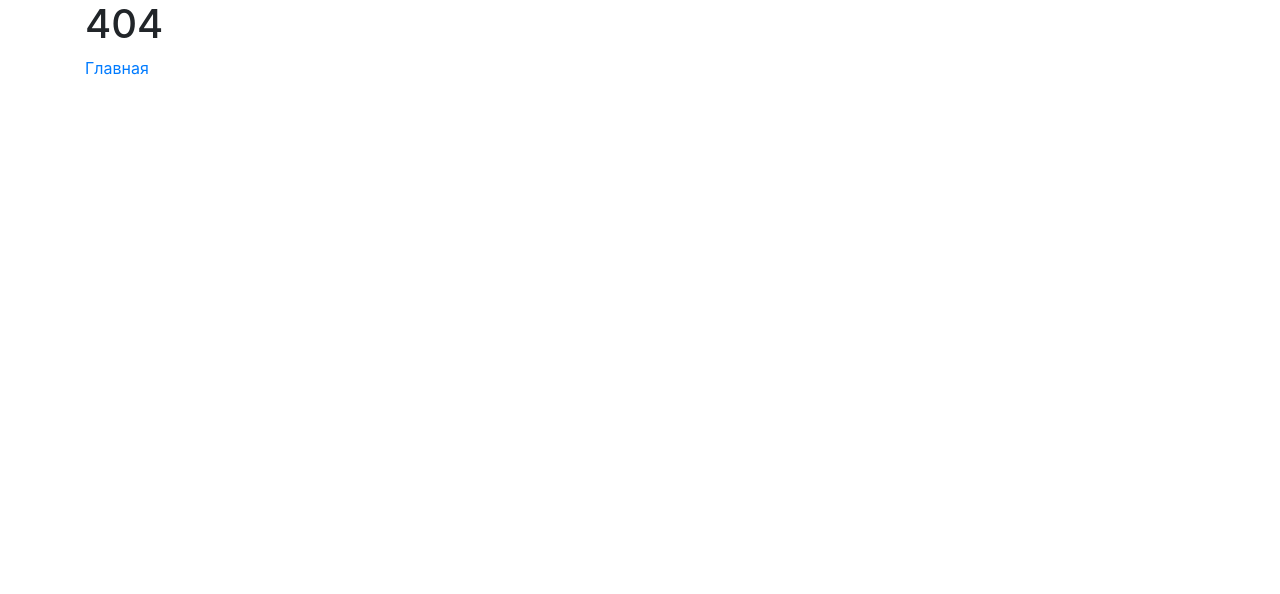
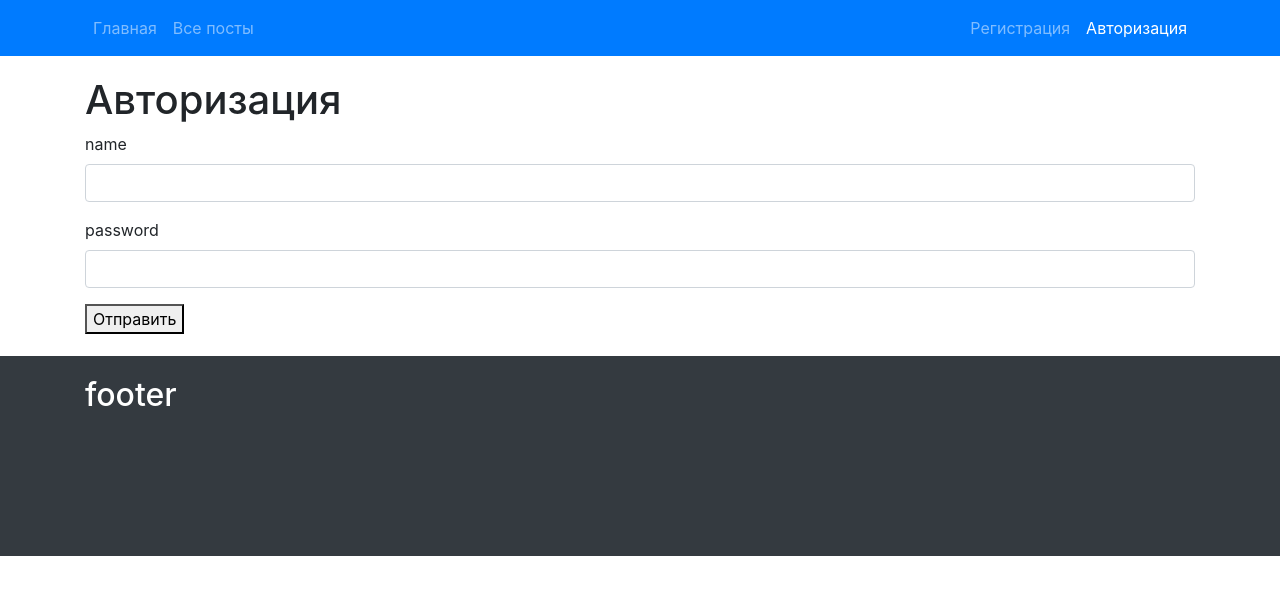
Before and after one commit to vitaly-bogdanov/react-app-for-rails-api, a React (Create React App) app: page /authentication in a window 1280 px wide. Before the commit this address led to /404. Shown: the top 594 px of the page. Built offline with nearby package versions, Linux system fonts and the light colour scheme.

Commit message:
создана страница с формой авторизации

```diff
--- /dev/null
+++ b/src/components/authorizationForm/AuthorizationForm.js
@@ -0,0 +1,52 @@
+import React, { useState } from 'react';
+import { Formik, Form } from 'formik';
+import TextInput from '../textInput/TextInput';
+import {
+  textValidationCreator,
+  validatePasswordCreator
+} from '../../config/validates';
+import { getValidateClassHelper } from '../../config/helpers';
+import { withRouter } from 'react-router-dom';
+import { postsList } from '../../config/routes';
+import Alert from '../alert/Alert';
+
+const initialValues = {
+  name: '',
+  password: ''
+}
+
+const AuthorizationForm = props => {
+  let [serverErrors, setServerErrors] = useState([]);
+  return (
+    <Formik
+      initialValues={initialValues}
+      onSubmit={ async (values, actions) => {
+        console.log(values);
+      }}
+    >
+      {
+        ({errors, touched, values}) => (
+          <Form>
+            {
+              serverErrors.length !== 0 && <Alert type="danger" errors={serverErrors} />
+            }
+            <TextInput
+              name='name'
+              validate={textValidationCreator(5, 15)}
+              validateClass={getValidateClassHelper(errors.name, touched.name)}
+            />
+            <TextInput
+              name='password'
+              validate={validatePasswordCreator(4, 8)}
+              validateClass={getValidateClassHelper(errors.password, touched.password)}
+              type="password"
+            />
+            <button type="submit">Отправить</button>
+          </Form>
+        )
+      }
+    </Formik>
+  );
+}
+
+export default withRouter(AuthorizationForm);
--- /dev/null
+++ b/src/components/authorizationForm/AuthorizationFormContainer.js
@@ -0,0 +1,12 @@
+import React from 'react';
+import axios from 'axios';
+import AuthorizationForm from './AuthorizationForm';
+
+const AuthorizationFormContainer = props => {
+
+  return (
+    <AuthorizationForm />
+  );
+}
+
+export default AuthorizationFormContainer;
--- a/src/config/routes.js
+++ b/src/config/routes.js
@@ -7,6 +7,7 @@ import PostCreator from '../views/pages/admin/postCreator/PostCreator';
 import PostUpdator from '../views/pages/admin/postUpdator/PostUpdator';
 
 import Registration from '../views/pages/client/registration/Registration';
+import Authentication from '../views/pages/client/authentication/Authentication';
 
 export const home = {
   name: 'Главная',
@@ -90,3 +91,15 @@ export const registration = {
     admin: true
   }
 }
+
+export const authentication = {
+  name: 'Авторизация',
+  path: '/authentication',
+  component: Authentication,
+  exact: false,
+  access: {
+    guest: true,
+    user: true,
+    admin: true
+  }
+}
--- a/src/views/layouts/client/Client.js
+++ b/src/views/layouts/client/Client.js
@@ -1,6 +1,6 @@
 import React, { Component, Fragment } from 'react';
 import NavLinkButton from '../../../components/navLinkButton/NavLinkButton';
-import { home, posts, registration } from '../../../config/routes';
+import { home, posts, registration, authentication } from '../../../config/routes';
 import classes from './client.module.scss';
 
 class Client extends Component {
@@ -23,7 +23,7 @@ class Client extends Component {
               </div>
               <ul className="navbar-nav justify-content-end">
                 <NavLinkButton name={registration.name} exact={registration.exact} to={registration.path} />
-                <NavLinkButton name={registration.name} exact={registration.exact} to={registration.path} />
+                <NavLinkButton name={authentication.name} exact={authentication.exact} to={authentication.path} />
               </ul>
             </div>
           </nav>
--- a/src/views/pages/client/authentication/Authentication.js
+++ b/src/views/pages/client/authentication/Authentication.js
@@ -1,7 +1,22 @@
 import React, { Component } from 'react';
+import Client from '../../../layouts/client/Client';
+import AuthorizationFormContainer from '../../../../components/authorizationForm/AuthorizationFormContainer';
+import { authentication } from '../../../../config/routes';
 
 class Authentication extends Component {
 
+  render() {
+    return (
+      <Client>
+          <section>
+            <div className="container">
+              <h1>{authentication.name}</h1>
+              <AuthorizationFormContainer />
+            </div>
+          </section>
+      </Client>
+    );
+  }
 }
 
 export default Authentication;
```
Also changed, not shown: src/components/authorizationForm/authorizationForm.module.scss (added).
